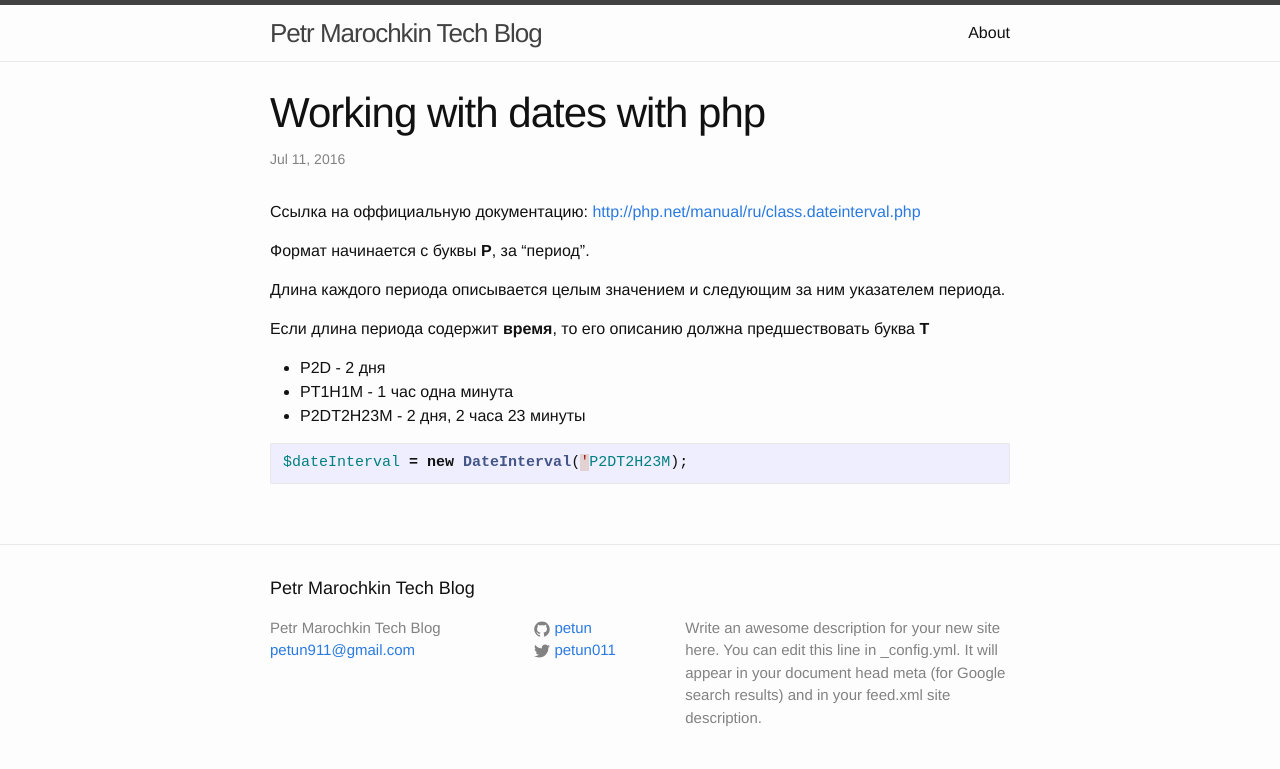
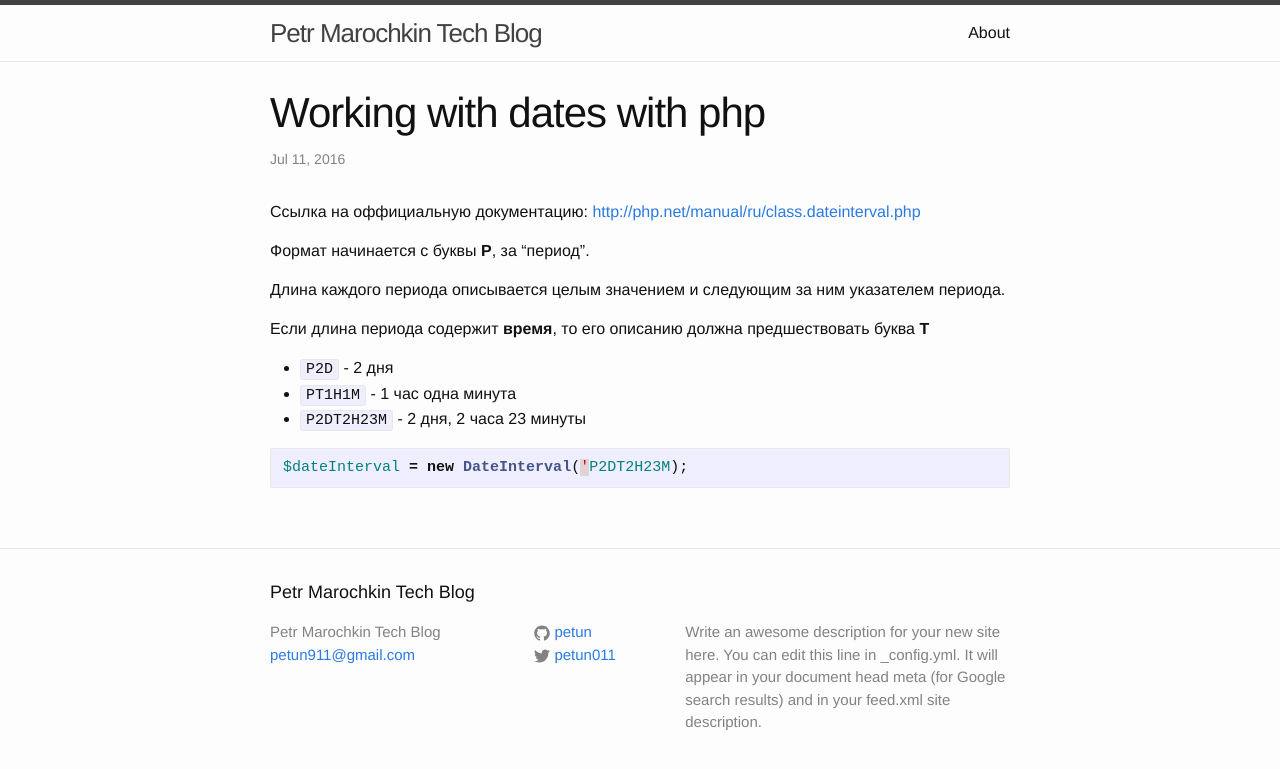
Before and after one commit to petun/petun.github.io, a Jekyll site: the page built from _posts/2016-07-11-working-with-dates.markdown, in a window 1280 px wide. Shown: the top 769 px of the page. Built offline with Jekyll 4.4.1, drawn with Linux system fonts in a browser that asks for light colours.

Commit message:
small fixes

````diff
--- a/_posts/2016-07-11-working-with-dates.markdown
+++ b/_posts/2016-07-11-working-with-dates.markdown
@@ -13,9 +13,9 @@ categories: php dates
 
 Если длина периода содержит **время**, то его описанию должна предшествовать буква **T**
 
-- P2D - 2 дня
-- PT1H1M - 1 час одна минута
-- P2DT2H23M - 2 дня, 2 часа 23 минуты
+- `P2D` - 2 дня
+- `PT1H1M` - 1 час одна минута
+- `P2DT2H23M` - 2 дня, 2 часа 23 минуты
 
 
 ```php
````
